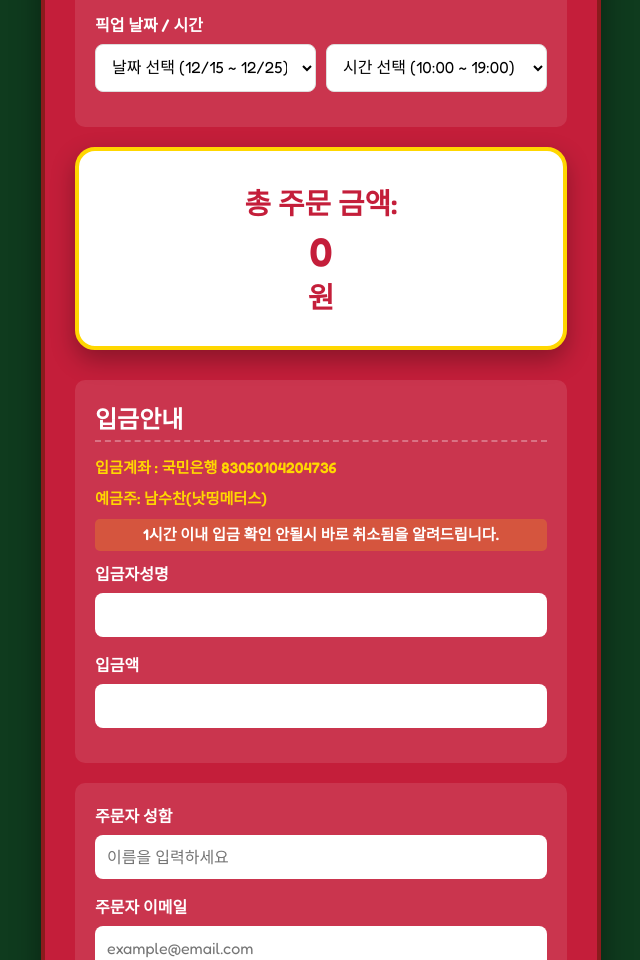
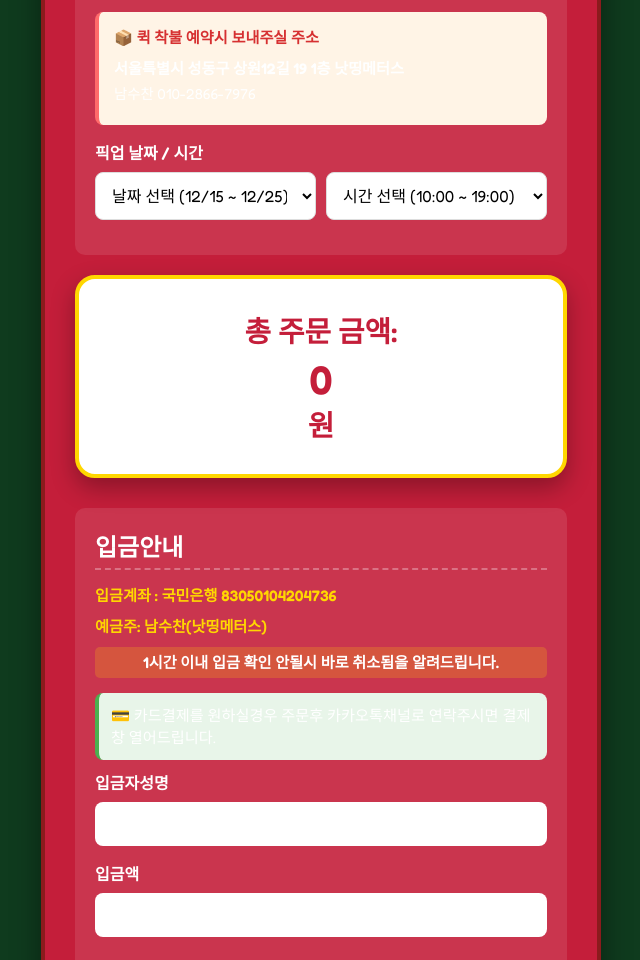
Before and after one commit to flowerpanty/christmas, a website: page index.html in a window 1280 px wide. Shown: the part 3142-4102 px from the top of the page, without its empty margins (319-959 px from the left). Drawn offline with nearby package versions, Linux system fonts and the light colour scheme; a web font is replaced by a local one.

Commit message:
퀵 착불 주소 및 카드결제 안내 추가

```diff
--- a/index.html
+++ b/index.html
@@ -193,6 +193,14 @@
                             </div>
                         </div>
 
+                        <div class="form-group"
+                            style="margin-top: 15px; padding: 15px; background: #fff4e6; border-radius: 8px; border-left: 4px solid #ff6b6b;">
+                            <p style="margin: 0 0 10px 0; font-weight: 600; color: #d63031;">📦 퀵 착불 예약시 보내주실 주소</p>
+                            <p style="margin: 5px 0; font-size: 0.95em;"><strong>서울특별시 성동구 상원12길 19 1층 낫띵메터스</strong>
+                            </p>
+                            <p style="margin: 5px 0; font-size: 0.9em;">남수찬 010-2866-7976</p>
+                        </div>
+
                         <div class="form-group">
                             <label>픽업 날짜 / 시간</label>
                             <div class="datetime-group">
@@ -239,6 +247,9 @@
                         <p class="bank-info">입금계좌 : 국민은행 83050104204736</p>
                         <p class="bank-info">예금주: 남수찬(낫띵메터스)</p>
                         <p class="highlight">1시간 이내 입금 확인 안될시 바로 취소됨을 알려드립니다.</p>
+                        <p
+                            style="margin-top: 15px; padding: 12px; background: #e8f5e9; border-radius: 8px; border-left: 4px solid #4caf50; font-weight: 500;">
+                            💳 카드결제를 원하실경우 주문후 카카오톡채널로 연락주시면 결제창 열어드립니다.</p>
 
                         <div class="form-group">
                             <label for="depositor">입금자성명</label>
```
